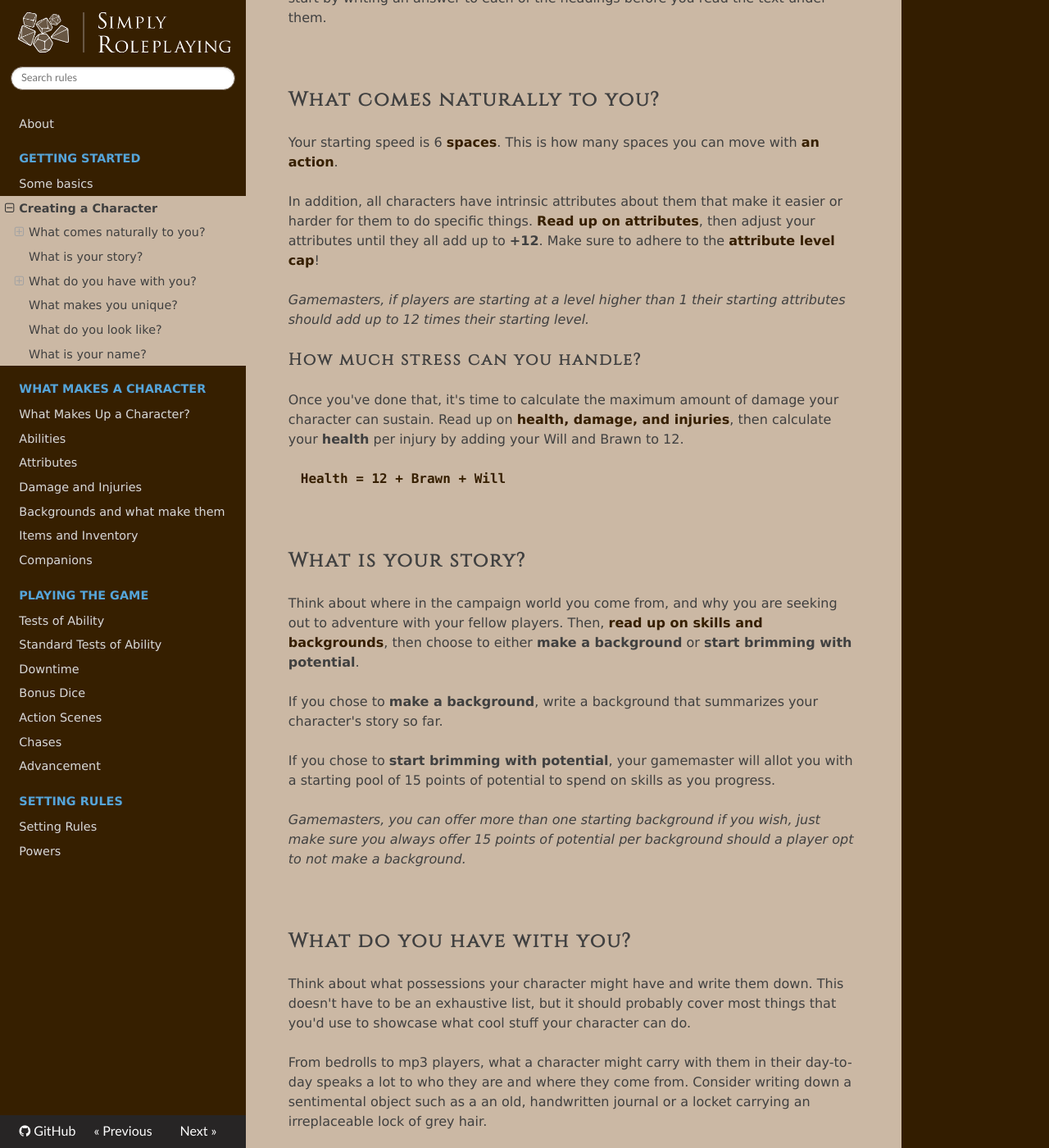
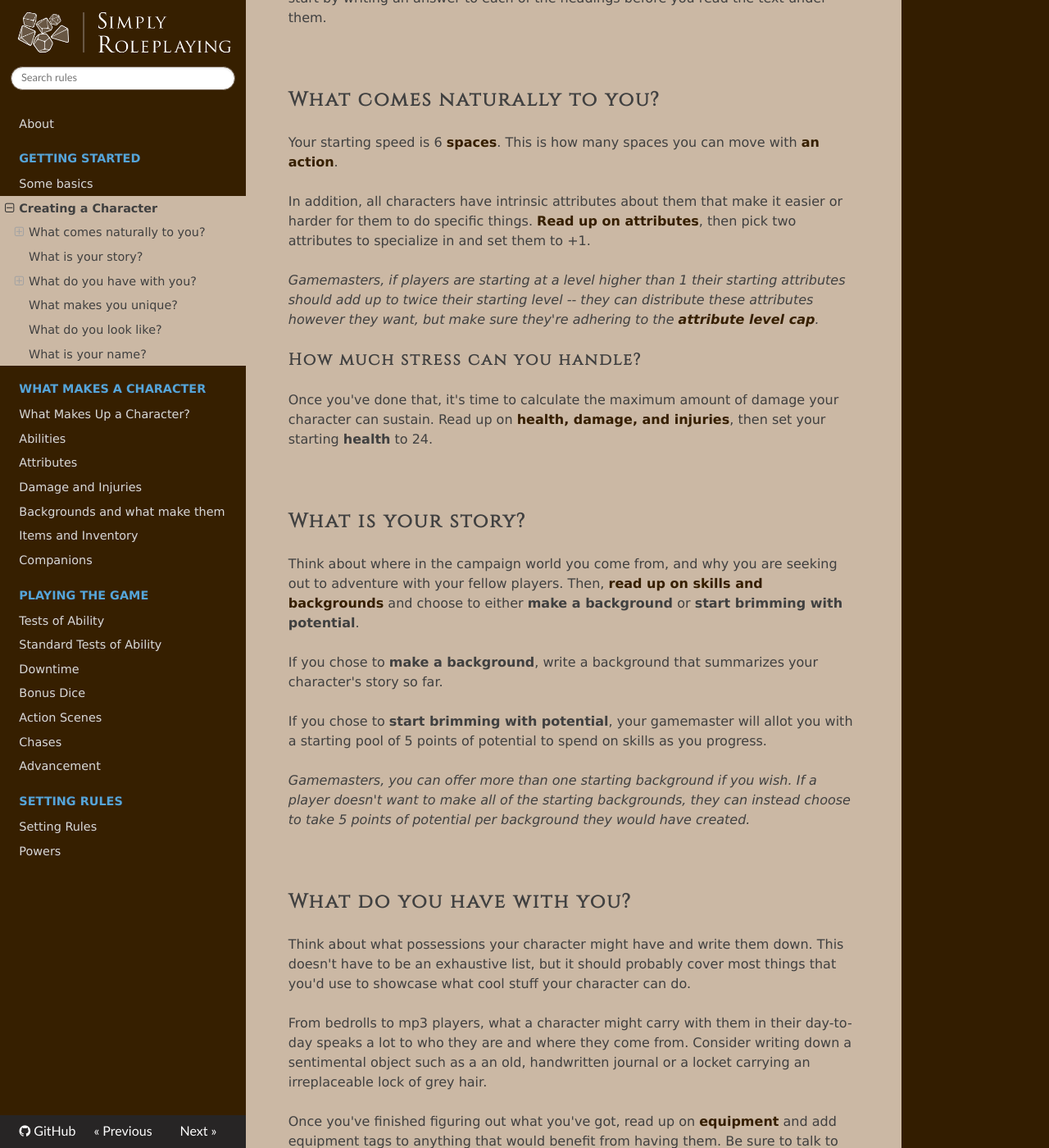
Before and after one commit to TheFifthRider/simply-roleplaying-webapp, an MkDocs documentation site: the page built from docs/getting_started/creation.md, in a window 1280 px wide and 1400 px high, scrolled down 367 px. Shown: the whole window at 82% size. Built offline with MkDocs 1.6.1, drawn with Linux system fonts in a browser that asks for light colours; nearby versions of some CDN libraries; some of the changed text lies outside the part shown.

Commit message:
Updating references to attributes to be correct

```diff
--- a/docs/getting_started/creation.md
+++ b/docs/getting_started/creation.md
@@ -1,5 +1,4 @@
 # Creating a Character
-
 Character creation is a player-focused activity, so this section will assume that the person reading it is a player. That said, gamemasters, you should read this as well-- it might even be good to read it aloud to your players at the table.
 
 Creating a character is all about dreaming up a concept, then figuring out how to realize it mechanically. There is no specific order that one must follow when creating a character in Simply Roleplaying, so players should feel free to skip around as they define their character. If you're new to roleplaying games in general, you may want to start by writing an answer to each of the headings before you read the text under them.
@@ -7,35 +6,29 @@ Creating a character is all about dreaming up a concept, then figuring out how t
 <br/>
 
 ## What comes naturally to you?
-
 Your starting speed is 6 [spaces](../getting_started/index.md#movement). This is how many spaces you can move with [an action](../gameplay/action.md#moving-your-speed).
 
-In addition, all characters have intrinsic attributes about them that make it easier or harder for them to do specific things. [Read up on attributes](../character/attributes.md), then adjust your attributes until they all add up to **+12**. Make sure to adhere to the [attribute level cap](../character/attributes.md#attribute-level-cap)!
+In addition, all characters have intrinsic attributes about them that make it easier or harder for them to do specific things. [Read up on attributes](../character/attributes.md), then pick two attributes to specialize in and set them to +1.
 
-_Gamemasters, if players are starting at a level higher than 1 their starting attributes should add up to 12 times their starting level._
+_Gamemasters, if players are starting at a level higher than 1 their starting attributes should add up to twice their starting level -- they can distribute these attributes however they want, but make sure they're adhering to the [attribute level cap](../character/attributes.md#improving-attributes)._
 
 ### How much stress can you handle?
-
-Once you've done that, it's time to calculate the maximum amount of damage your character can sustain. Read up on [health, damage, and injuries](../character/health.md), then calculate your **health** per injury by adding your Will and Brawn to 12.
-
-`Health = 12 + Brawn + Will`
+Once you've done that, it's time to calculate the maximum amount of damage your character can sustain. Read up on [health, damage, and injuries](../character/health.md), then set your starting **health** to 24.
 
 <br/>
 
 ## What is your story?
-
-Think about where in the campaign world you come from, and why you are seeking out to adventure with your fellow players. Then, [read up on skills and backgrounds](../character/backgrounds.md), then choose to either **make a background** or **start brimming with potential**.
+Think about where in the campaign world you come from, and why you are seeking out to adventure with your fellow players. Then, [read up on skills and backgrounds](../character/backgrounds.md) and choose to either **make a background** or **start brimming with potential**.
 
 If you chose to **make a background**, write a background that summarizes your character's story so far.
 
-If you chose to **start brimming with potential**, your gamemaster will allot you with a starting pool of 15 points of potential to spend on skills as you progress.
+If you chose to **start brimming with potential**, your gamemaster will allot you with a starting pool of 5 points of potential to spend on skills as you progress.
 
-_Gamemasters, you can offer more than one starting background if you wish, just make sure you always offer 15 points of potential per background should a player opt to not make a background._
+_Gamemasters, you can offer more than one starting background if you wish. If a player doesn't want to make all of the starting backgrounds, they can instead choose to take 5 points of potential per background they would have created._
 
 <br/>
 
 ## What do you have with you?
-
 Think about what possessions your character might have and write them down. This doesn't have to be an exhaustive list, but it should probably cover most things that you'd use to showcase what cool stuff your character can do.
 
 From bedrolls to mp3 players, what a character might carry with them in their day-to-day speaks a lot to who they are and where they come from. Consider writing down a sentimental object such as a an old, handwritten journal or a locket carrying an irreplaceable lock of grey hair.
@@ -43,7 +36,6 @@ From bedrolls to mp3 players, what a character might carry with them in their da
 Once you've finished figuring out what you've got, read up on [equipment](../character/equipment.md) and add equipment tags to anything that would benefit from having them. Be sure to talk to your gamemaster about the equipment and tags you've chosen. If your campaign is going to be combat focused, it's probably a good idea to have something with the Weapon tag and something with the Armor tag.
 
 ### Examples
-
 A cavern explorer might have a bedroll, tent, backpack, mess kit, pack of torches, medical supplies, and a grappling hook (close-range).
 
 A starship diplomat might have things like a universal translator, fine clothes, id card, hologram computer, a wax seal kit, and a handful of fountain pens.
@@ -51,14 +43,13 @@ A starship diplomat might have things like a universal translator, fine clothes,
 <br/>
 
 ## What makes you unique?
-
 [Read up on abilities and ability points,](../character/abilities.md) and consider what type of ability points make sense for your character. Then work with your GM to pick or create an ability for your character.
 
 Once you've done that, choose one:
-
-*   Give yourself another ability without reducing your ability points (or add a point to your ability points)
-*   Pick something cool and unique to have as equipment-- something useful or mysterious that most people wouldn't have
-*   Create a helper or ally [companion](../character/companions.md) to assist your character
+* Give yourself another ability and add a point to your maximum ability points
+* Pick something cool and unique to have as equipment-- something useful or mysterious that most people wouldn't have. Give it at least a +1 tag.
+* Increase your health by 12.
+* Create a helper or ally [companion](../character/companions.md) to assist your character
 
 <br/>
 
```
Also changed, not shown: docs/character/companions.md (+1 -1 lines), docs/character/index.md (+2 -2 lines), docs/gameplay/advancement.md (+10 -9 lines), docs/gameplay/tests.md (+2 -2 lines).
